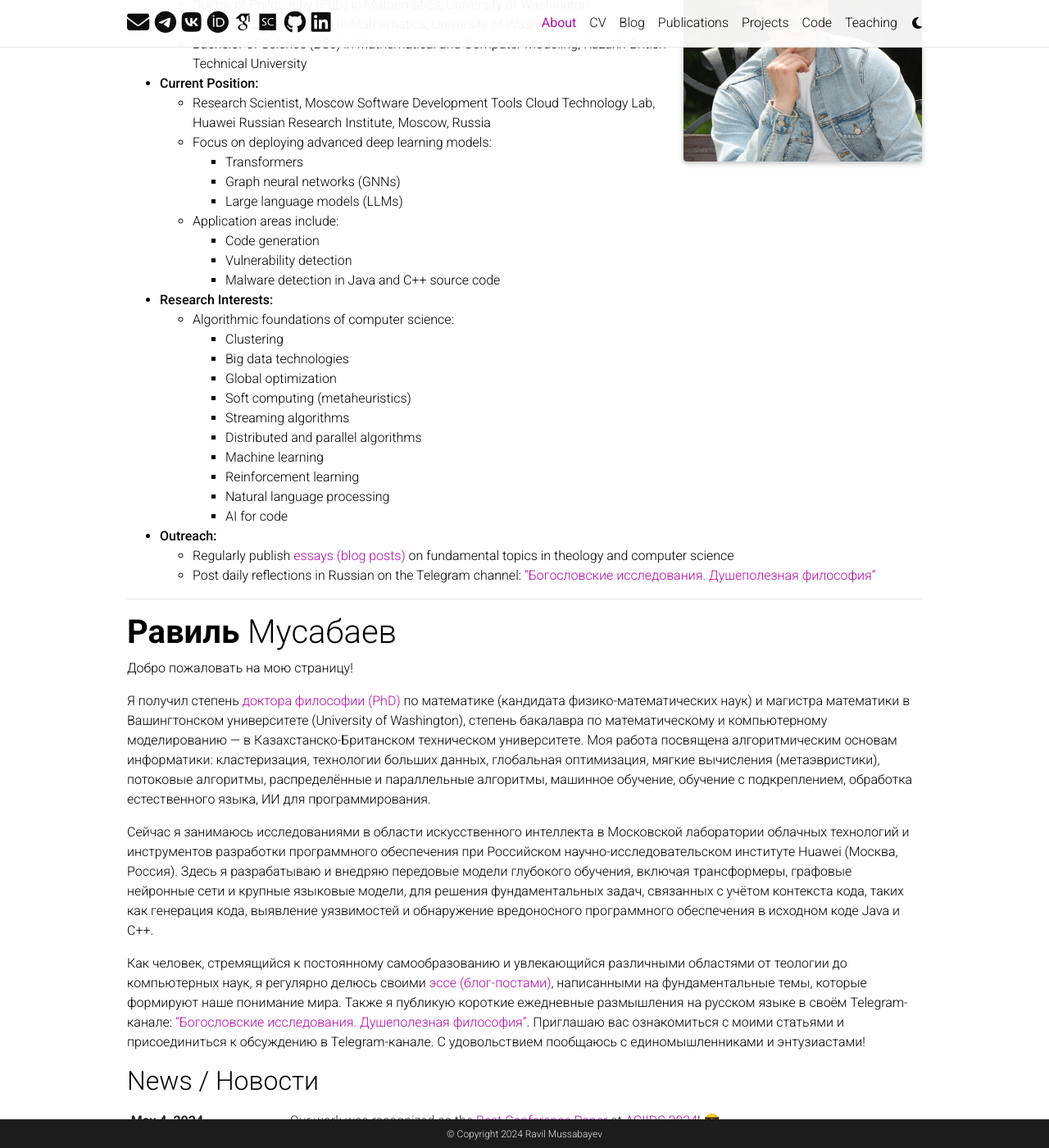
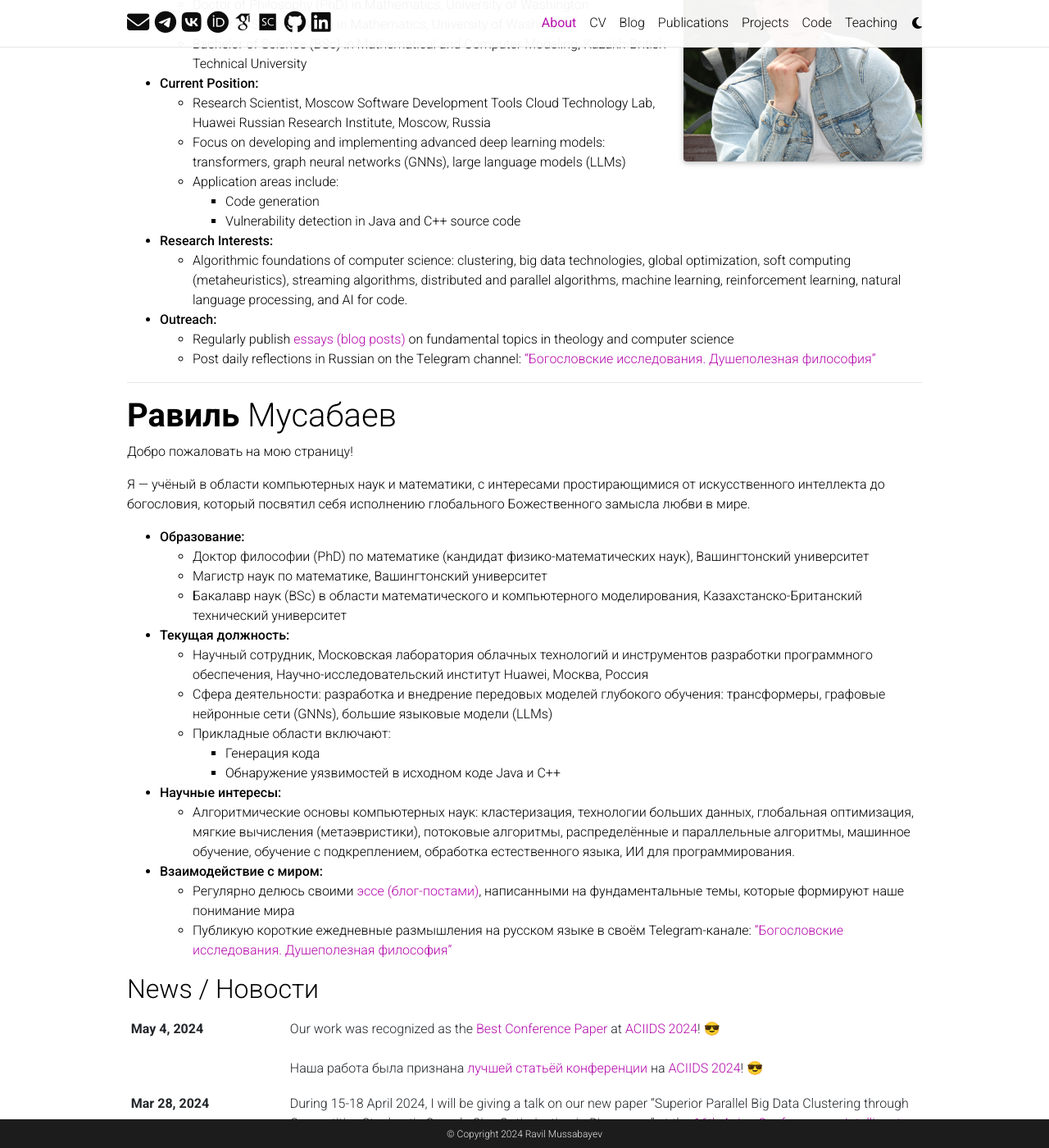
Before and after one commit to rmusab/rmusab.github.io, a Jekyll site: the page built from _pages/about.md, in a window 1280 px wide and 1400 px high, scrolled down 294 px. Shown: the whole window at 82% size. Built offline with Jekyll 4.4.1, drawn with Linux system fonts in a browser that asks for light colours; emoji names are drawn with the system emoji font; some web fonts are replaced; comment, search, counter and statistics services are not loaded; a style sheet for code colours, icons or effects is not loaded; some of the changed text lies outside the part shown.

Commit message:
Updated `about` page

```diff
--- a/_pages/about.md
+++ b/_pages/about.md
@@ -15,7 +15,7 @@
 social: true # includes social icons at the bottom of the page
 ---
 
-I am a lifelong learner with interests spanning from computer science to theology, dedicated to fulfilling God's global plan of love in the world.
+I am a computer scientist and mathematician with interests spanning from artificial intelligence to theology, dedicated to fulfilling God's global plan of love in the world.
 
 - **Education:**
     - Doctor of Philosophy (PhD) in Mathematics, University of Washington
@@ -24,27 +24,13 @@
 
 - **Current Position:**
     - Research Scientist, Moscow Software Development Tools Cloud Technology Lab, Huawei Russian Research Institute, Moscow, Russia
-    - Focus on deploying advanced deep learning models:
-        - Transformers
-        - Graph neural networks (GNNs)
-        - Large language models (LLMs)
+    - Focus on developing and implementing advanced deep learning models: transformers, graph neural networks (GNNs), large language models (LLMs)
     - Application areas include:
         - Code generation
-        - Vulnerability detection
-        - Malware detection in Java and C++ source code
+        - Vulnerability detection in Java and C++ source code
 
 - **Research Interests:**
-    - Algorithmic foundations of computer science:
-        - Clustering
-        - Big data technologies
-        - Global optimization
-        - Soft computing (metaheuristics)
-        - Streaming algorithms
-        - Distributed and parallel algorithms
-        - Machine learning
-        - Reinforcement learning
-        - Natural language processing
-        - AI for code
+    - Algorithmic foundations of computer science: clustering, big data technologies, global optimization, soft computing (metaheuristics), streaming algorithms, distributed and parallel algorithms, machine learning, reinforcement learning, natural language processing, and AI for code.
 
 - **Outreach:**
     - Regularly publish [essays (blog posts)]({{ site.baseurl }}/blog/) on fundamental topics in theology and computer science
@@ -59,8 +45,23 @@
       <p class="desc">Добро пожаловать на мою страницу!</p>
 </header>
 
-Я получил степень [доктора философии (PhD)](https://math.washington.edu/people/ravil-mussabayev) по математике (кандидата физико-математических наук) и магистра математики в Вашингтонском университете (University of Washington), степень бакалавра по математическому и компьютерному моделированию &mdash; в Казахстанско-Британском техническом университете. Моя работа посвящена алгоритмическим основам информатики: кластеризация, технологии больших данных, глобальная оптимизация, мягкие вычисления (метаэвристики), потоковые алгоритмы, распределённые и параллельные алгоритмы, машинное обучение, обучение с подкреплением, обработка естественного языка, ИИ для программирования.
+Я — учёный в области компьютерных наук и математики, с интересами простирающимися от искусственного интеллекта до богословия, который посвятил себя исполнению глобального Божественного замысла любви в мире.
 
-Сейчас я занимаюсь исследованиями в области искусственного интеллекта в Московской лаборатории облачных технологий и инструментов разработки программного обеспечения при Российском научно-исследовательском институте Huawei (Москва, Россия). Здесь я разрабатываю и внедряю передовые модели глубокого обучения, включая трансформеры, графовые нейронные сети и крупные языковые модели, для решения фундаментальных задач, связанных с учётом контекста кода, таких как генерация кода, выявление уязвимостей и обнаружение вредоносного программного обеспечения в исходном коде Java и C++.
+- **Образование:**
+    - Доктор философии (PhD) по математике (кандидат физико-математических наук), Вашингтонский университет
+    - Магистр наук по математике, Вашингтонский университет
+    - Бакалавр наук (BSc) в области математического и компьютерного моделирования, Казахстанско-Британский технический университет
 
-Как человек, стремящийся к постоянному самообразованию и увлекающийся различными областями от теологии до компьютерных наук, я регулярно делюсь своими [эссе (блог-постами)]({{ site.baseurl }}/blog/), написанными на фундаментальные темы, которые формируют наше понимание мира. Также я публикую короткие ежедневные размышления на русском языке в своём Telegram-канале: ["Богословские исследования. Душеполезная философия"](https://t.me/ravil_mussabayev). Приглашаю вас ознакомиться с моими статьями и присоединиться к обсуждению в Telegram-канале. С удовольствием пообщаюсь с единомышленниками и энтузиастами!
+- **Текущая должность:**
+    - Научный сотрудник, Московская лаборатория облачных технологий и инструментов разработки программного обеспечения, Научно-исследовательский институт Huawei, Москва, Россия
+    - Сфера деятельности: разработка и внедрение передовых моделей глубокого обучения: трансформеры, графовые нейронные сети (GNNs), большие языковые модели (LLMs)
+    - Прикладные области включают:
+        - Генерация кода
+        - Обнаружение уязвимостей в исходном коде Java и C++
+
+- **Научные интересы:**
+    - Алгоритмические основы компьютерных наук: кластеризация, технологии больших данных, глобальная оптимизация, мягкие вычисления (метаэвристики), потоковые алгоритмы, распределённые и параллельные алгоритмы, машинное обучение, обучение с подкреплением, обработка естественного языка, ИИ для программирования.
+
+- **Взаимодействие с миром:**
+    - Регулярно делюсь своими [эссе (блог-постами)]({{ site.baseurl }}/blog/), написанными на фундаментальные темы, которые формируют наше понимание мира
+    - Публикую короткие ежедневные размышления на русском языке в своём Telegram-канале: ["Богословские исследования. Душеполезная философия"](https://t.me/ravil_mussabayev)
```
